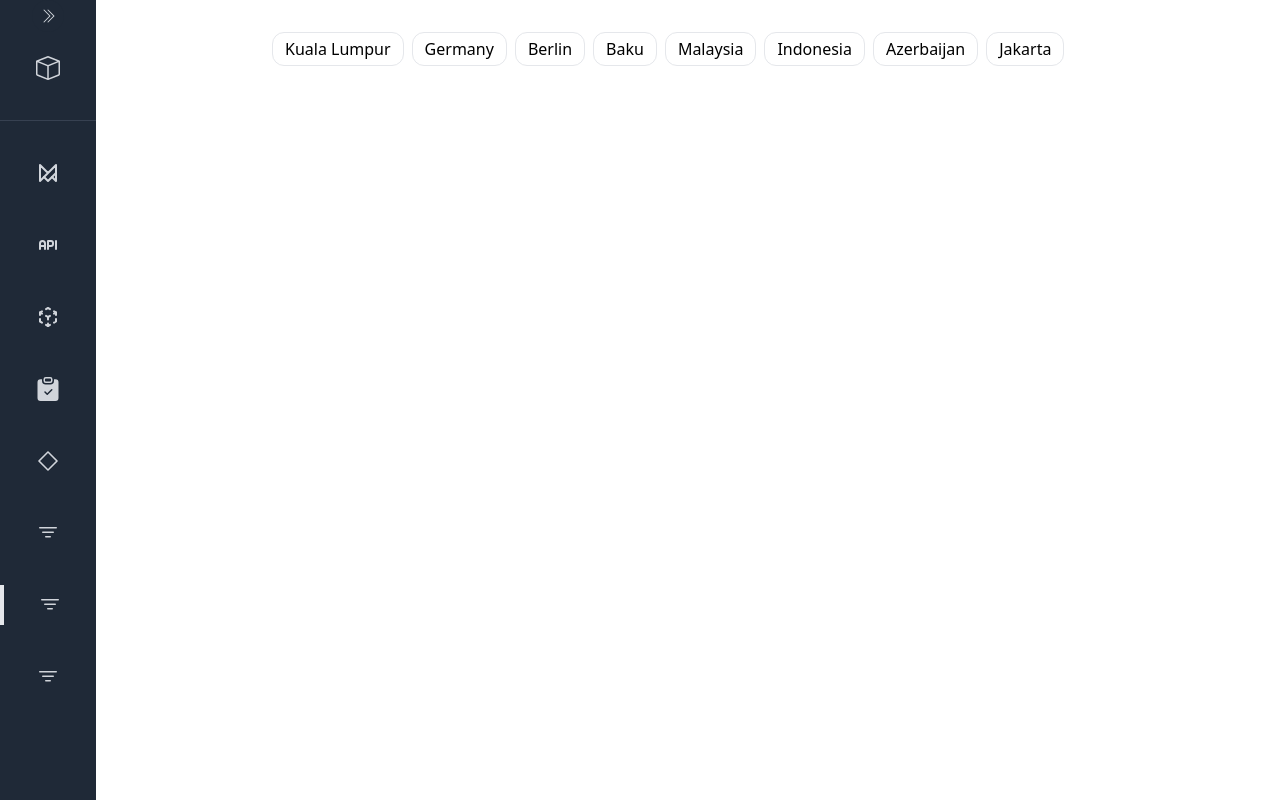
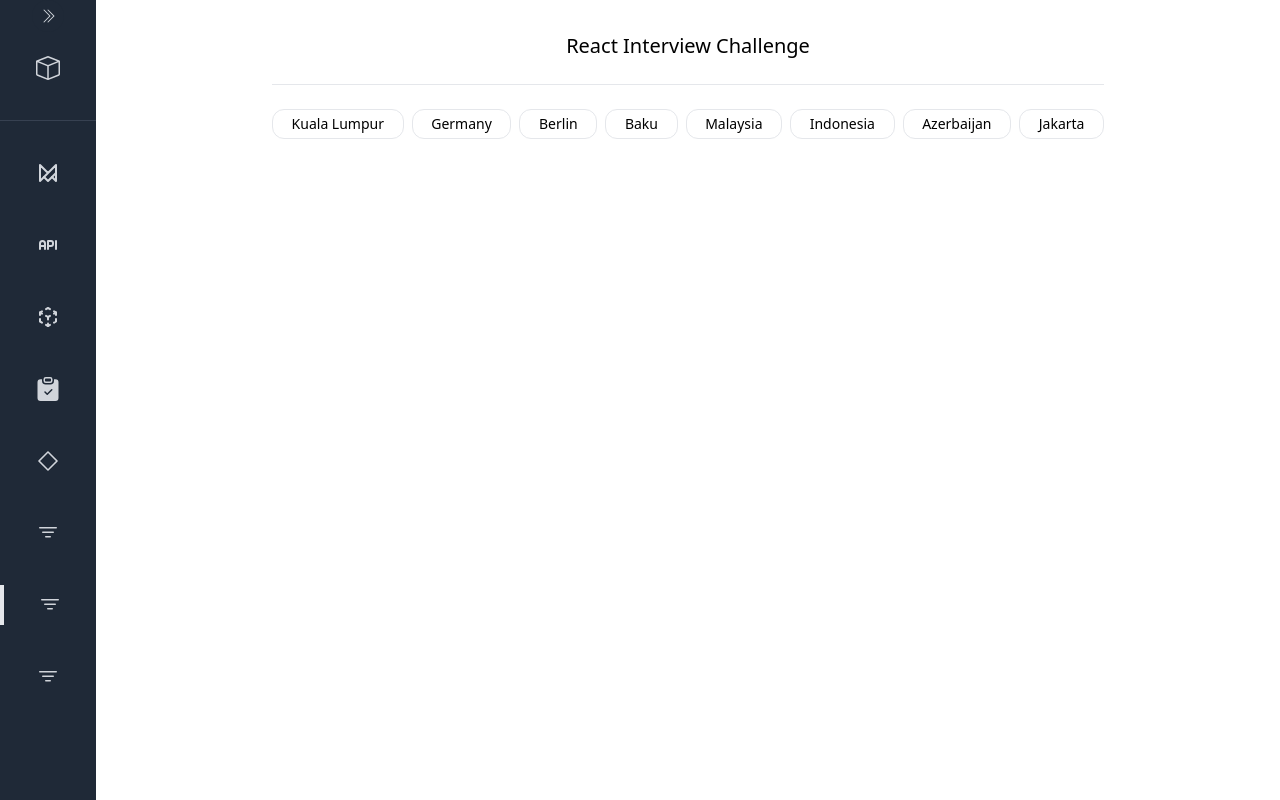
Before and after one commit to megatronhehe/my-sandbox, a React (Vite) app: page /challenge in a window 1280 px wide. Built offline with nearby package versions, Linux system fonts and the light colour scheme.

Commit message:
more styling

```diff
--- a/src/pages/Challenge/Challenge.jsx
+++ b/src/pages/Challenge/Challenge.jsx
@@ -15,7 +15,14 @@ const Challenge = () => {
 	const capitals = Object.values(data);
 	const options = shuffle([...countries, ...capitals]);
 
-	return <CountryCapitalGame options={options} data={data} />;
+	return (
+		<>
+			<h1 className="w-full pb-6 mb-6 text-xl text-center border-b">
+				React Interview Challenge
+			</h1>
+			<CountryCapitalGame options={options} data={data} />
+		</>
+	);
 };
 
 export default Challenge;
--- a/src/pages/Challenge/CountryCapitalGame.jsx
+++ b/src/pages/Challenge/CountryCapitalGame.jsx
@@ -52,7 +52,7 @@ const CountryCapitalGame = ({ options, data }) => {
 				key={option}
 				disabled={selected.length >= 2 && !active}
 				onClick={() => select(option)}
-				className={`px-3 py-1 rounded-xl border
+				className={`px-3 py-1 rounded-xl border duration-200 flex-grow
             ${active && "bg-blue-400 text-white border-blue-400"}
             ${wrong && "bg-red-400 text-white border-red-400"}
             `}
@@ -63,7 +63,7 @@ const CountryCapitalGame = ({ options, data }) => {
 	});
 
 	return (
-		<div className="flex flex-wrap gap-2">
+		<div className="flex flex-row flex-wrap gap-2 text-sm">
 			{optionsState.length > 0 ? (
 				optionsElements
 			) : (
@@ -72,9 +72,9 @@ const CountryCapitalGame = ({ options, data }) => {
 					<p className="text-sm">you have finished the challenge!</p>
 					<button
 						onClick={reset}
-						className="px-3 py-1 text-white bg-green-400 rounded-xl"
+						className="px-4 py-1 text-sm text-white duration-200 bg-green-400 rounded-xl hover:scale-110 "
 					>
-						reset
+						play again
 					</button>
 				</div>
 			)}
```
